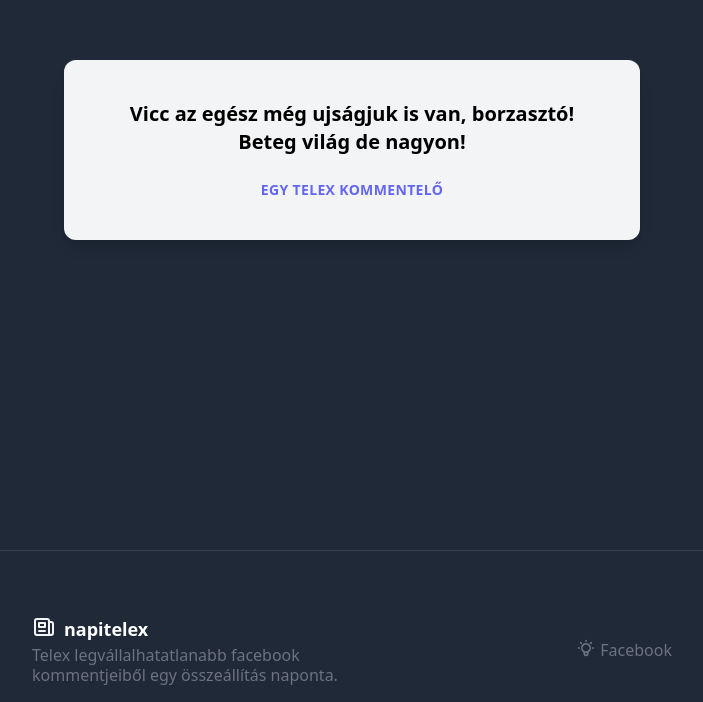
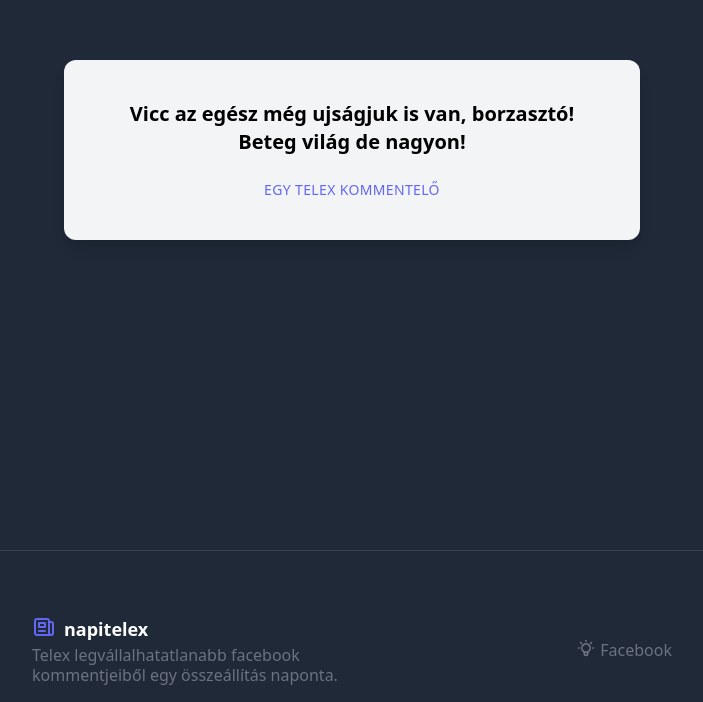
Before and after one commit to sndrrrkrly/napi-telex, a Vue app: page / in a window 1280 px wide. Shown: the part 250-952 px from the top of the page, without its empty margins (288-991 px from the left). Built offline with nearby package versions, Linux system fonts and the light colour scheme.

Commit message:
some redesign

```diff
--- a/src/App.vue
+++ b/src/App.vue
@@ -2,7 +2,7 @@
   <div id = "app">
     <div class = "min-w-screen min-h-screen bg-gray-800 flex items-center justify-center px-5 py-5">
       <div class = "w-full mx-auto rounded-xl bg-gray-100 shadow-lg p-10 text-gray-800 relative overflow-hidden min-w-50 max-w-lg sm:min-w-80 sm:max-w-xl">
-        <h1 class = "leading-tight text-black font-bold text-sm sm:text-xl text-center">
+        <h1 class = "leading-tight text-black font-semibold text-sm sm:text-xl text-center">
           <div class="pre-formatted">
             {{ selectedComment }}
           </div>
@@ -10,7 +10,7 @@
 
         <br />
 
-        <p class = "uppercase tracking-wide text-sm text-indigo-500 font-semibold text-center">
+        <p class = "uppercase tracking-wide text-sm text-indigo-500 font-medium text-center">
           egy Telex kommentelő
         </p>
       </div>
@@ -34,7 +34,7 @@
 
         <div class = 'mt-8 text-base md:mt-0 md:order-1'>
           <div class="inline-flex space-x-2">
-            <svg xmlns="http://www.w3.org/2000/svg" class="h-6 w-6" fill="none" viewBox="0 0 24 24" stroke="currentColor">
+            <svg xmlns="http://www.w3.org/2000/svg" class="h-6 w-6 text-indigo-500" fill="none" viewBox="0 0 24 24" stroke="currentColor">
               <path stroke-linecap="round" stroke-linejoin="round" stroke-width="2" d="M19 20H5a2 2 0 01-2-2V6a2 2 0 012-2h10a2 2 0 012 2v1m2 13a2 2 0 01-2-2V7m2 13a2 2 0 002-2V9a2 2 0 00-2-2h-2m-4-3H9M7 16h6M7 8h6v4H7V8z" />
             </svg>
 
```
